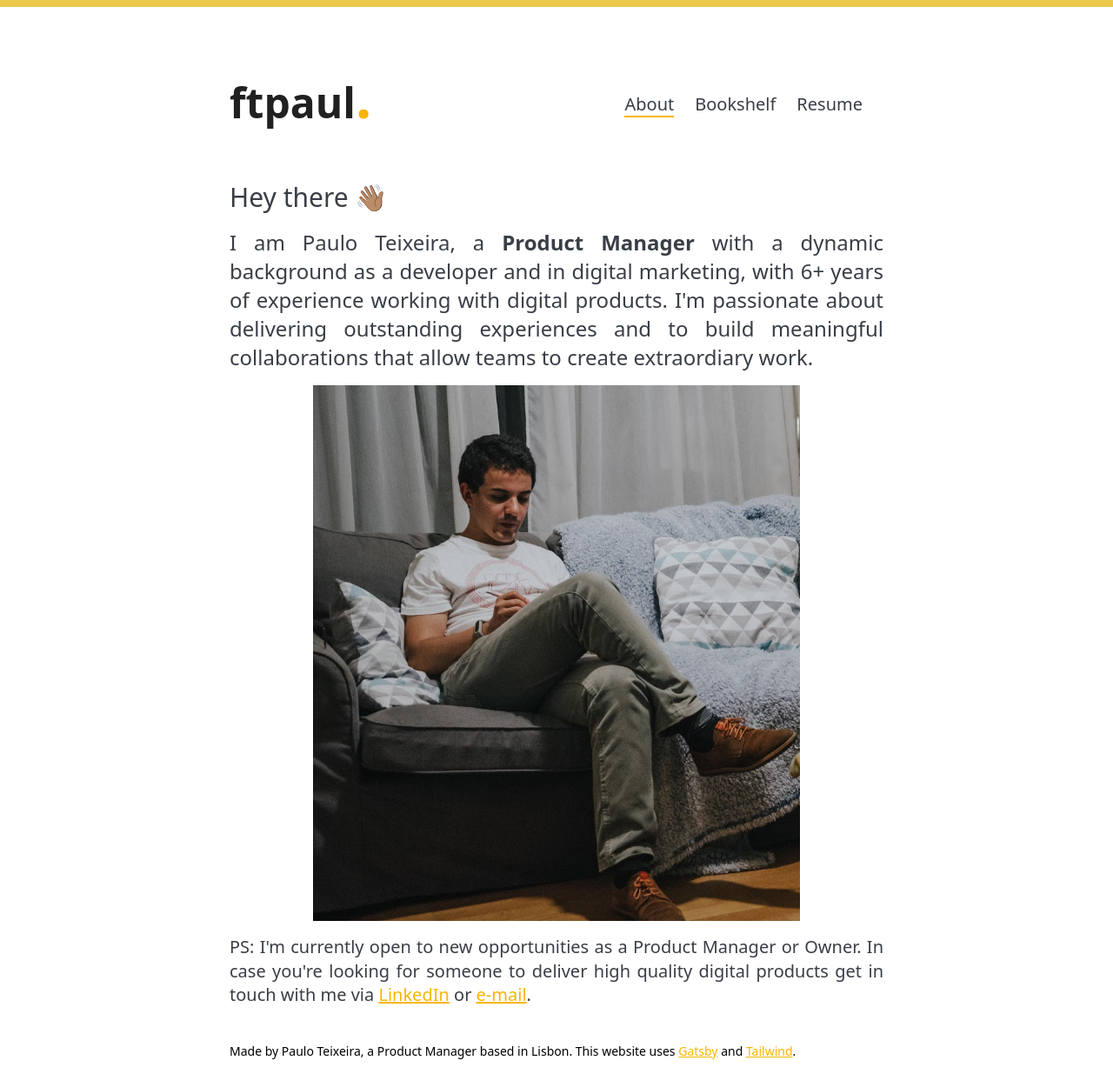
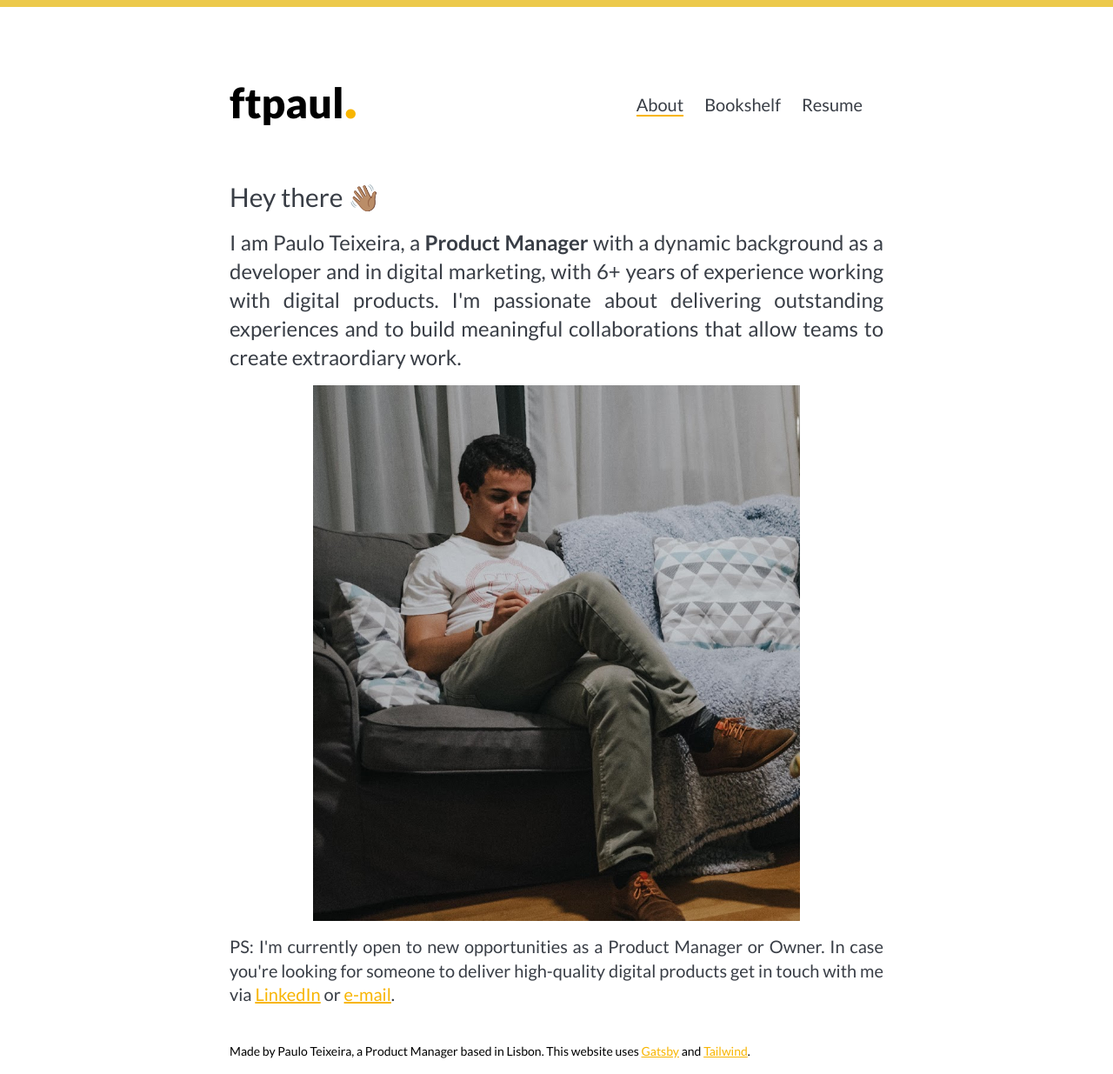
Before and after one commit to ftpaul/ftpaul, a Gatsby site: page / in a window 1280 px wide. Shown: the whole page at 87% size. Built offline with nearby package versions, Linux system fonts and the light colour scheme; Gatsby itself is replaced by a stand-in of ours.

Commit message:
fixed the use of font

```diff
--- a/gatsby-config.js
+++ b/gatsby-config.js
@@ -33,7 +33,7 @@ module.exports = {
         fonts: [
           {
             family: `Lato`,
-            variants: [`400`, `700`]
+            variants: [`400`, `700`, `800`, `900`]
           },
         ],
       },
--- a/src/assets/css/main.css
+++ b/src/assets/css/main.css
@@ -4,6 +4,9 @@
 
 @tailwind utilities;
 
+body {
+  font-family: 'Lato', 'Segoe UI', Tahoma, Geneva, Verdana, sans-serif;
+}
 
 /* a {
   color: #FF5733;
--- a/src/components/layout.js
+++ b/src/components/layout.js
@@ -4,7 +4,7 @@ import { Helmet } from "react-helmet"
 export default ({ children }) => (
   <>
   <Helmet bodyAttributes={{
-        class: 'bg-gray-100 font-lato'
+        class: 'bg-gray-100'
     }}>
     <meta name="viewport" content="width=device-width, user-scalable=no" />
     </Helmet>
--- a/src/components/navigation.js
+++ b/src/components/navigation.js
@@ -12,7 +12,7 @@ const Navigation = () => {
             <div className="w-screen h-2 bg-yellow-500 absolute t-0 l-0"></div>
             <nav className="flex flex-1 items-center justify-between max-w-screen-md mx-auto pt-16 px-2 xs:pt-4">
                 <div className="flex">
-                    <h1 className="text-5xl font-semibold text-gray-600 pb-4">ftpaul<span className="font-bold text-6xl text-yellow-600">.</span></h1>
+                    <h1 className="text-5xl font-extrabold text-gray-800 pb-4">ftpaul<span className="font-black text-6xl text-yellow-600">.</span></h1>
                 </div>
                     <button className="hidden xs:display xs:flex items-center px-3 py-2 text-yellow-600 bg-organd-300 z-20 outline-none" onClick={() => toggleExpansion(!isExpanded)}>
                         <span className="text-xl text-gray-500 hover:text-yellow-600 xs:hover:text-gray-100 border-b-2 border-yellow-600">{isExpanded ? "Close" : "Menu"}</span>
--- a/src/pages/index.js
+++ b/src/pages/index.js
@@ -19,7 +19,7 @@ const AboutPage = ({ data }) => { return (
 
       <Img fluid={data.file.childImageSharp.fluid} alt="Paulo Teixeira - Product Manager" className="h-full w-full object-cover mx-24 xs:mx-4 mb-4" />
 
-      <p className="text-xl xs:text-lg leading-snug text-gray-500 pb-2 text-justify xs:text-left">PS: I'm currently open to new opportunities as a Product Manager or Owner. In case you're looking for someone to deliver high quality digital products get in touch with me via&nbsp;
+      <p className="text-xl xs:text-lg leading-snug text-gray-500 pb-2 text-justify xs:text-left">PS: I'm currently open to new opportunities as a Product Manager or Owner. In case you're looking for someone to deliver high-quality digital products get in touch with me via&nbsp;
         <a href="https://linkedin.com/in/ftpaul" className="text-yellow-600 underline hover:text-yellow-400">LinkedIn</a> or&nbsp;
         <a href="mailto:ftpaul@gmail.com" className="text-yellow-600 underline hover:text-yellow-400">e-mail</a>.
       </p>
```
